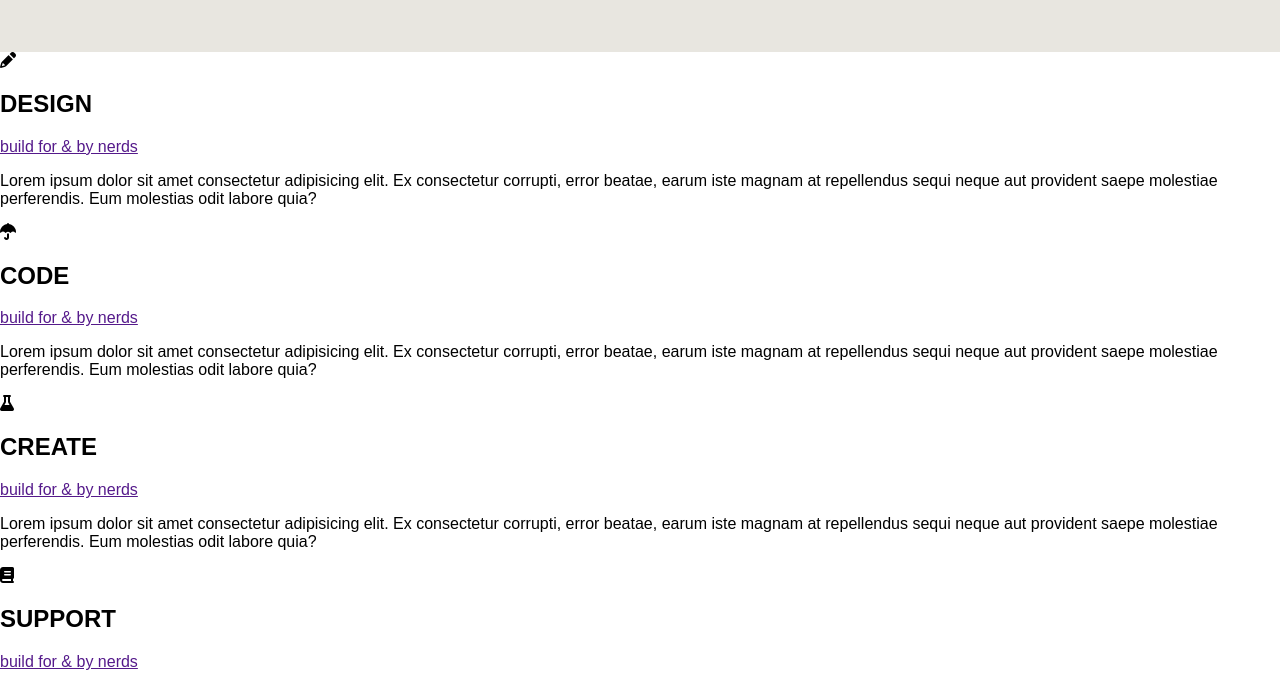
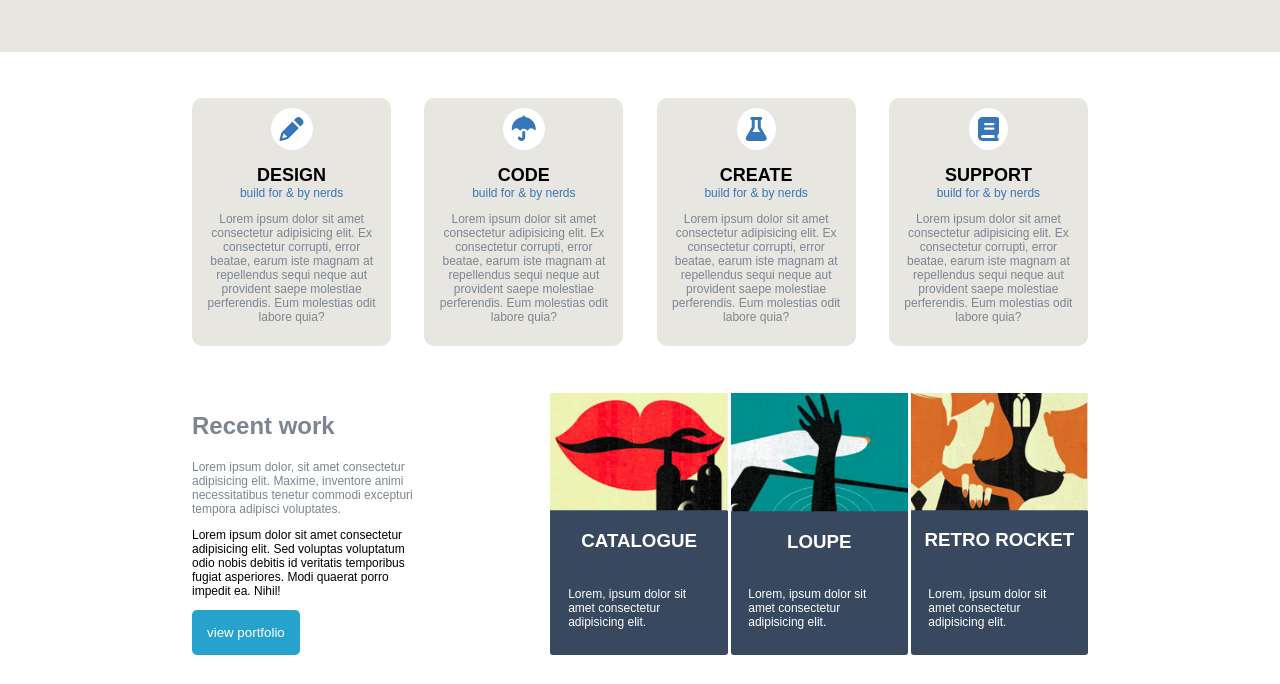
Before and after one commit to Jstaveau/flati_sass, a website: page index.html in a window 1280 px wide. Shown: the part 731-1415 px from the top of the page. Drawn offline with Linux system fonts and the light colour scheme.

Commit message:
sections finish

```diff
--- a/index.html
+++ b/index.html
@@ -33,50 +33,42 @@
             <p>Buzz Anderson</p>
         </div>
     </section>
-    <section>
+    <section class="cards_section">
         <!-- section pour les cards  -->
-        <div>
-            <div>
-                <div>
-                    <i class="fas fa-pencil-alt"></i>
-                </div>
+        <div class="cards_div">
+            <div class="cards_round">
+                <i class="fas fa-2x fa-pencil-alt"></i>
                 <h1>DESIGN</h1>
                 <a href="">build for & by nerds</a>
                 <p>Lorem ipsum dolor sit amet consectetur adipisicing elit. Ex consectetur corrupti, error beatae, earum iste magnam at repellendus sequi neque aut provident saepe molestiae perferendis. Eum molestias odit labore quia?</p>
             </div>
-            <div>
-                <div>
-                    <i class="fas fa-umbrella"></i>
-                </div>
+            <div class="cards_round">
+                <i class="fas fa-2x fa-umbrella"></i>
                 <h1>CODE</h1>
                 <a href="">build for & by nerds</a>
                 <p>Lorem ipsum dolor sit amet consectetur adipisicing elit. Ex consectetur corrupti, error beatae, earum iste magnam at repellendus sequi neque aut provident saepe molestiae perferendis. Eum molestias odit labore quia?</p>
             </div>
-            <div>
-                <div>
-                    <i class="fas fa-flask"></i>
-                </div>
+            <div class="cards_round">
+                <i class="fas fa-2x fa-flask"></i>
                 <h1>CREATE</h1>
                 <a href="">build for & by nerds</a>
                 <p>Lorem ipsum dolor sit amet consectetur adipisicing elit. Ex consectetur corrupti, error beatae, earum iste magnam at repellendus sequi neque aut provident saepe molestiae perferendis. Eum molestias odit labore quia?</p>
             </div>
-            <div>
-                <div>
-                    <i class="fas fa-book"></i>
-                </div>
+            <div class="cards_round">
+                <i class="fas fa-2x fa-book"></i>
                 <h1>SUPPORT</h1>
                 <a href="">build for & by nerds</a>
                 <p>Lorem ipsum dolor sit amet consectetur adipisicing elit. Ex consectetur corrupti, error beatae, earum iste magnam at repellendus sequi neque aut provident saepe molestiae perferendis. Eum molestias odit labore quia?</p>
             </div>
         </div>
-        <div>
-            <div>
+        <div class="triptique_div">
+            <div class="paragraph_g">
                 <h2>Recent work</h2>
                 <p>Lorem ipsum dolor, sit amet consectetur adipisicing elit. Maxime, inventore animi necessitatibus tenetur commodi excepturi tempora adipisci voluptates.</p>
-                <p>Lorem ipsum dolor sit amet consectetur adipisicing elit. Sed voluptas voluptatum odio nobis debitis id veritatis temporibus fugiat asperiores. Modi quaerat porro impedit ea. Nihil!</p>
+                <p class="p_noir">Lorem ipsum dolor sit amet consectetur adipisicing elit. Sed voluptas voluptatum odio nobis debitis id veritatis temporibus fugiat asperiores. Modi quaerat porro impedit ea. Nihil!</p>
                 <button>view portfolio</button>
             </div>
-            <div>
+            <div class="cards">
                 <!-- 3 cards  -->
                 <div>
                     <img src="./public/img/flati-design-screenshot1.png" alt="bouche">
--- /dev/null
+++ b/src/sass/module/_cards_section.sass
@@ -0,0 +1,70 @@
+.cards_section
+    width: 70%
+    height: 650px
+    margin: auto
+    display: flex
+    flex-direction: column
+    align-items: center
+    justify-content: space-evenly
+    .cards_div
+        display: flex
+        justify-content: space-between
+        .cards_round
+            padding: 10px
+            display: flex
+            flex-direction: column
+            justify-content: space-around
+            align-items: center
+            width: 20%
+            background-color: #e8e6e0
+            border-radius: 10px
+            font-size: 12px
+            text-align: center
+            color: #7a8691
+            h1
+                margin-bottom: 0
+                color: #000000
+            i
+                color: #3676bb
+                background-color: white
+                border-radius: 50%
+                padding: 5%
+            a
+                text-decoration: none
+                color: #3676bb
+
+    .triptique_div
+        display: flex
+        justify-content: space-between
+        .cards
+            display: flex
+            justify-content: space-between
+            width: 60%
+            div
+                width: 33%
+                background-color: #38485f
+                border-radius: 3px
+                display: flex
+                flex-direction: column
+                align-items: center
+                color: white
+                p
+                    width: 80%
+                    margin: auto
+                    padding-bottom: 10px
+                    font-size: 12px
+            img
+                width: 100%
+        .paragraph_g
+            color: #7a8691
+            width: 25%
+            p
+                font-size: 12px
+            .p_noir
+                color: #000000
+            button
+                background-color: #26a2cc
+                padding: 15px
+                color: white
+                border: none
+                border-radius: 5px
--- a/src/sass/module/_style.sass
+++ b/src/sass/module/_style.sass
@@ -1,5 +1,6 @@
 @import ./_header
 @import ./_first_section
+@import ./_cards_section
 body
     margin: 0
     font-family: sans-serif
```
Also changed, not shown: public/css/app.css, 1 other file.
